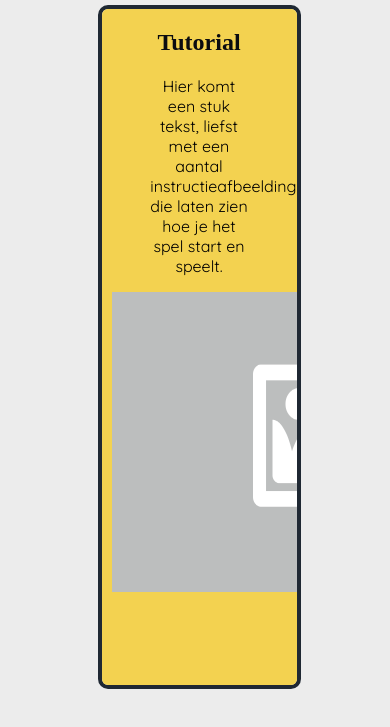
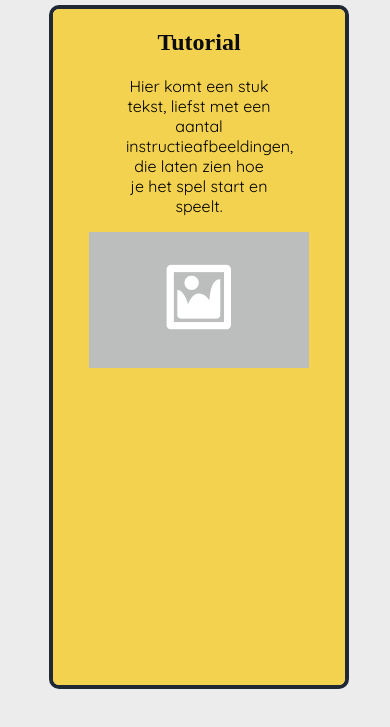
Before and after one commit to dvbeelen/cle3-millinxpark, a plain HTML site: page webapp/index.html in a window 390 px wide. Shown: the part 89-816 px from the top of the page. Drawn offline with Linux system fonts and the light colour scheme; a web font is replaced by a local one.

Commit message:
Added Media Queries to website

```diff
--- a/webapp/css/style.css
+++ b/webapp/css/style.css
@@ -112,3 +112,39 @@ button{
     margin-bottom: 10px;
 
 }
+
+/* Media Queries */
+@media(max-width: 833px){
+    #tutorial_slider{
+        width: 75%;
+        margin-left: 12.5%;
+        margin-right: 12.5%;
+    }
+
+    .tutorial_pic{
+        width: 100%;
+        max-width: 310px;
+        height: auto;
+    }
+}
+
+@media(max-width: 425px){
+    .tutorial_pic{
+        width: 100%;
+        max-width: 220px;
+        height: auto;
+    }
+}
+
+@media(max-width: 320px){
+    .tutorial_pic{
+        width: 100%;
+        max-width: 200px;
+        height: auto;
+    }
+}
+
+/*  width: 400px;
+    height: 300px;
+    margin-left: 10px;
+    margin-right: 10px; */
```
